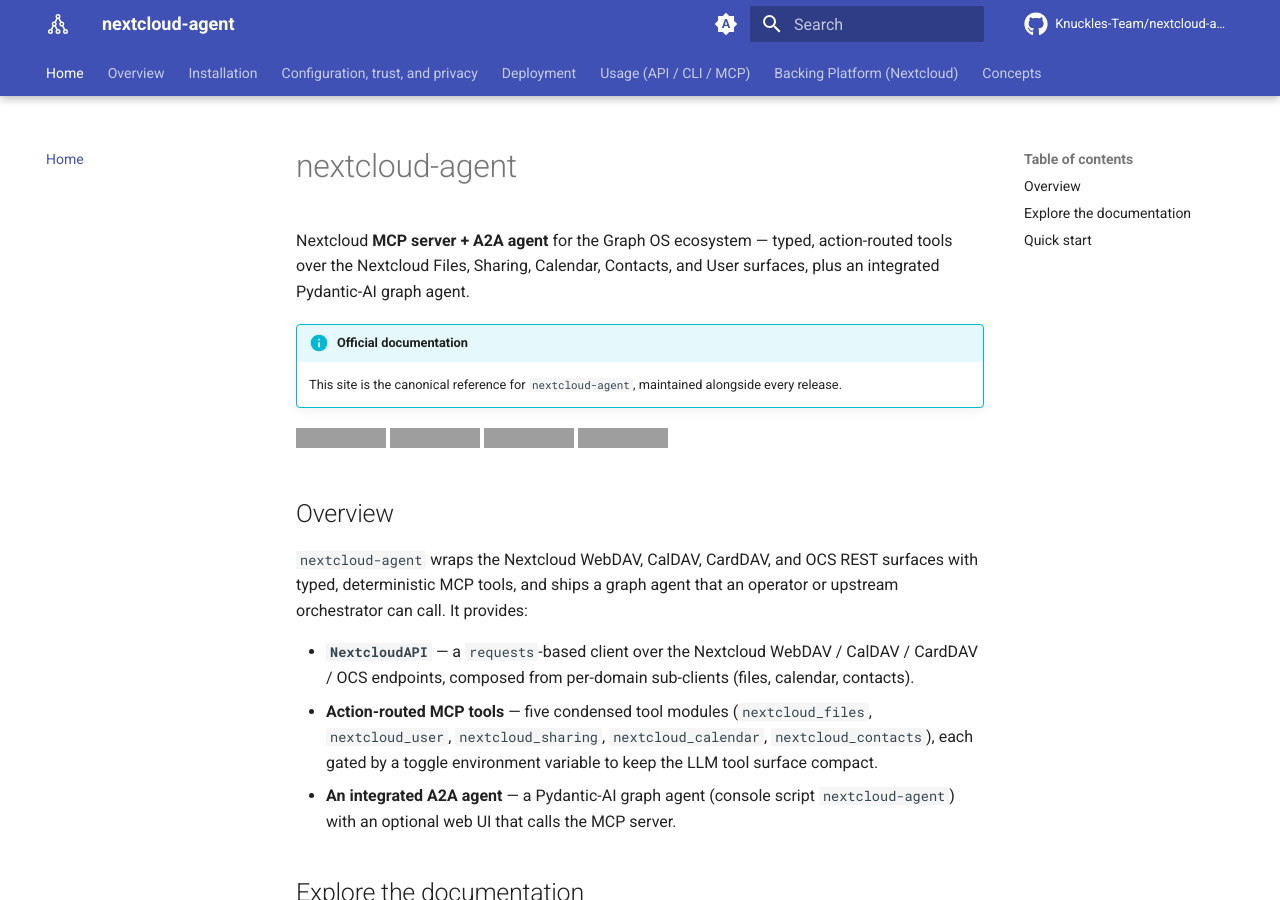
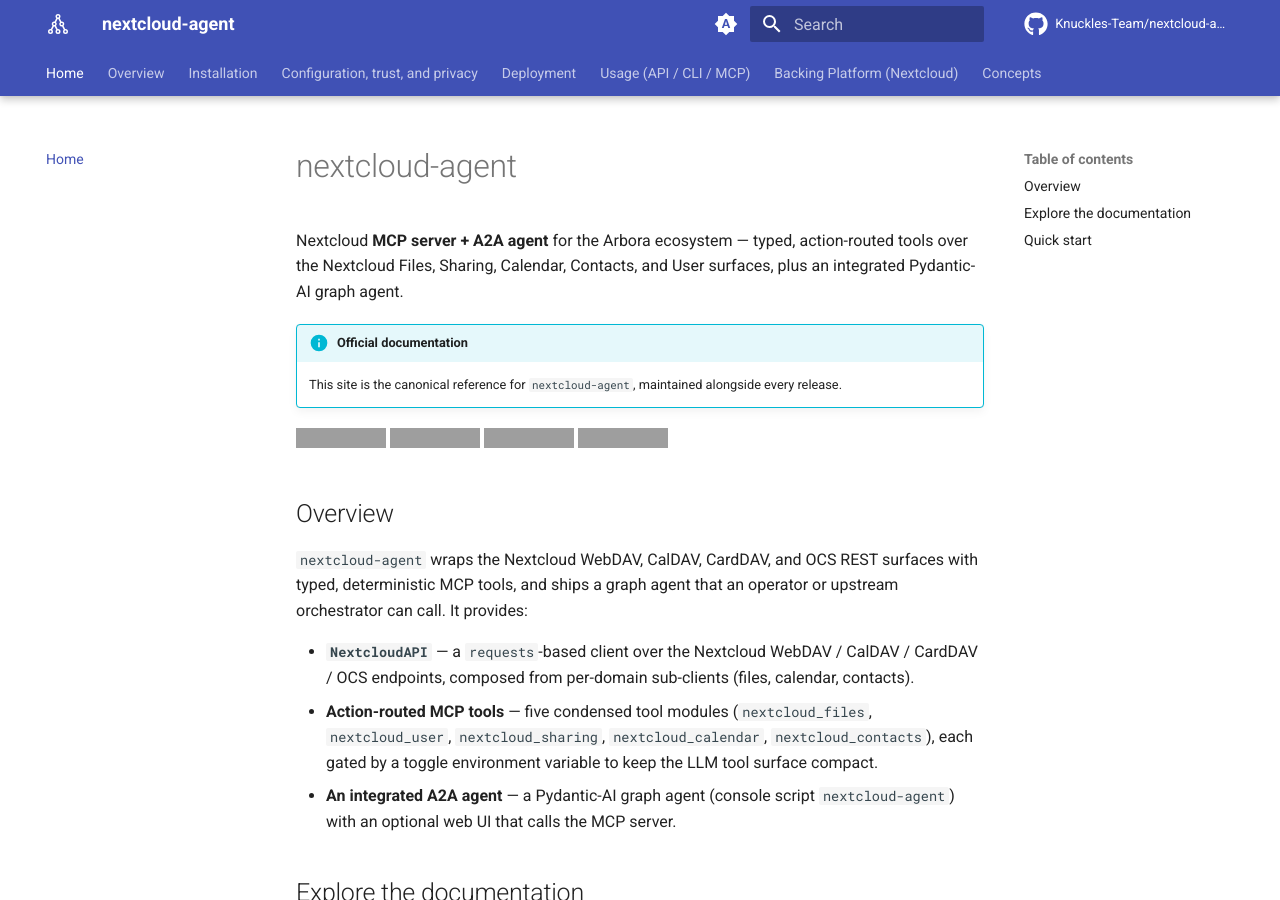
Before and after one commit to Knuckles-Team/nextcloud-agent, an MkDocs documentation site: the page built from docs/index.md, in a window 1280 px wide and 900 px high. Built offline with MkDocs 1.6.1 and Material for MkDocs 9.7.7, drawn with Linux system fonts in a browser that asks for light colours; comment, search, counter and statistics services are not loaded; grey boxes are pictures that could not be loaded.

Commit message:
chore: rename graph-os terminology to arbora [skip ci]
Deterministic graph-os -> arbora terminology replace (replacements=10 files=8 paths_moved=0), with hosts
au.arpa -> arbora.arpa and graph-os.arpa -> arbora-mcp.arpa.

Spec: none (rename)
Co-Authored-By: Claude Opus 5.5 (1M context) <noreply@anthropic.com>

```diff
--- a/.pre-commit-config.yaml
+++ b/.pre-commit-config.yaml
@@ -3,7 +3,7 @@
 default_install_hook_types: [pre-commit, pre-push]
 default_language_version:
   python: python3
-# Phase 0 dev-velocity contract (graph-os-completion-program): a hook with no
+# Phase 0 dev-velocity contract (arbora-completion-program): a hook with no
 # explicit `stages:` below is commit-only, never both.
 default_stages: [pre-commit]
 exclude: 'dotnet|node_modules'
--- a/docs/index.md
+++ b/docs/index.md
@@ -1,6 +1,6 @@
 # nextcloud-agent
 
-Nextcloud **MCP server + A2A agent** for the Graph OS ecosystem — typed,
+Nextcloud **MCP server + A2A agent** for the Arbora ecosystem — typed,
 action-routed tools over the Nextcloud Files, Sharing, Calendar, Contacts, and User
 surfaces, plus an integrated Pydantic-AI graph agent.
 
--- a/mkdocs.yml
+++ b/mkdocs.yml
@@ -1,5 +1,5 @@
 site_name: "nextcloud-agent"
-site_description: "Nextcloud MCP Server + A2A Agent — typed, action-routed tools over Files, Sharing, Calendar, Contacts, and Users for the Graph OS ecosystem."
+site_description: "Nextcloud MCP Server + A2A Agent — typed, action-routed tools over Files, Sharing, Calendar, Contacts, and Users for the Arbora ecosystem."
 site_url: "https://knuckles-team.github.io/nextcloud-agent/"
 repo_name: "Knuckles-Team/nextcloud-agent"
 repo_url: "https://github.com/Knuckles-Team/nextcloud-agent"
```
Also changed, not shown: README.md (+2 -2 lines), nextcloud_agent/skills/nextcloud-agent-operations/SKILL.md (+2 -2 lines), 3 other files.
